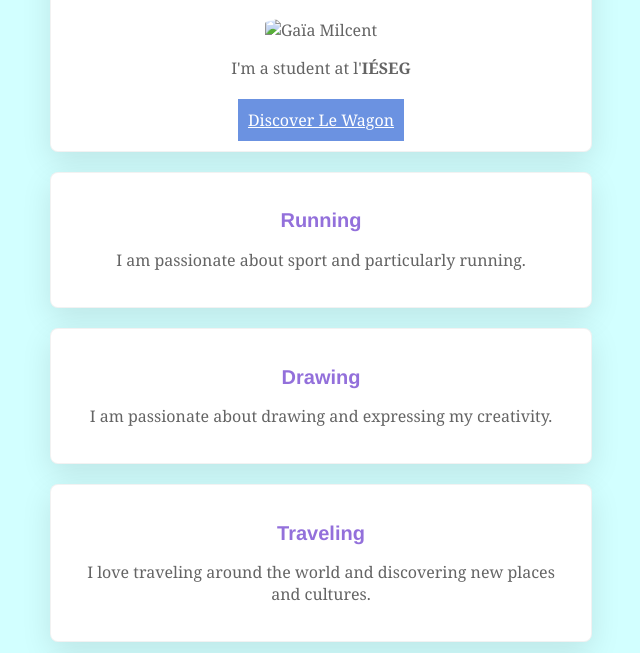
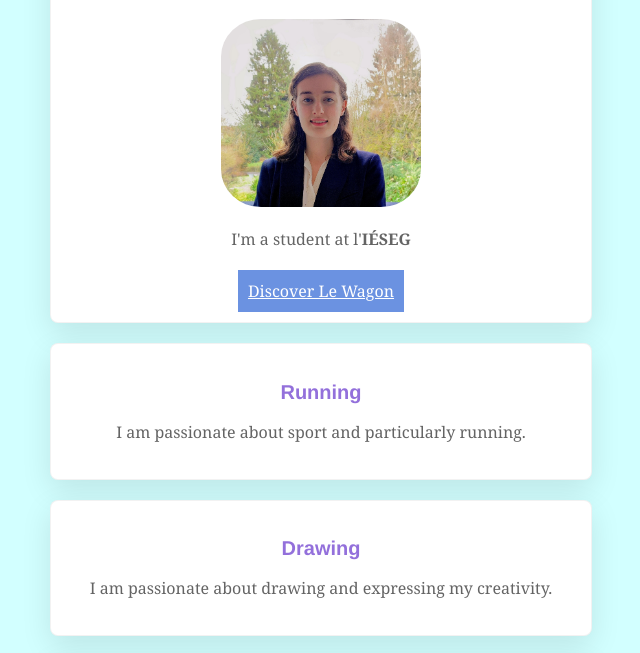
Before and after one commit to gaiamilcent-sys/my-profile, a plain HTML site: page index.html in a window 1280 px wide. Shown: the part 108-761 px from the top of the page, without its empty margins (319-959 px from the left). Drawn offline with Linux system fonts and the light colour scheme; files whose address does not match are found by name.

Commit message:
Add files via upload

```diff
--- a/index.html
+++ b/index.html
@@ -13,7 +13,7 @@
 		<div class="card-white" id="introduction">
 			<h1>Hello, I'm Gaïa Milcent</h1>
 
-			<img src= "file:///Users/avxmilcentmilcent/Downloads/photo_CV2.jpg" class="img-circle" alt="Gaïa Milcent" width="200">
+			<img src= "file:///Users/avxmilcentmilcent/Downloads/monimage.jpg" class="img-circle" alt="Gaïa Milcent" width="200">
 
 			<p>I'm a student at l'<strong>IÉSEG</strong></p>
 
```
